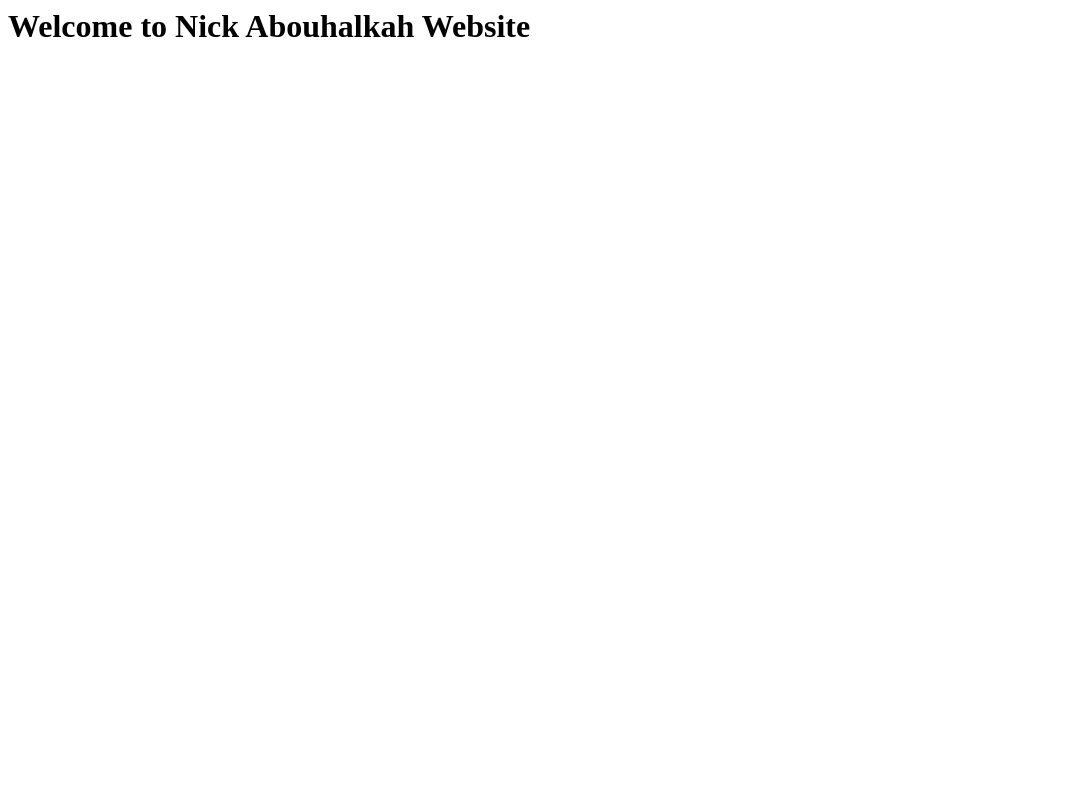
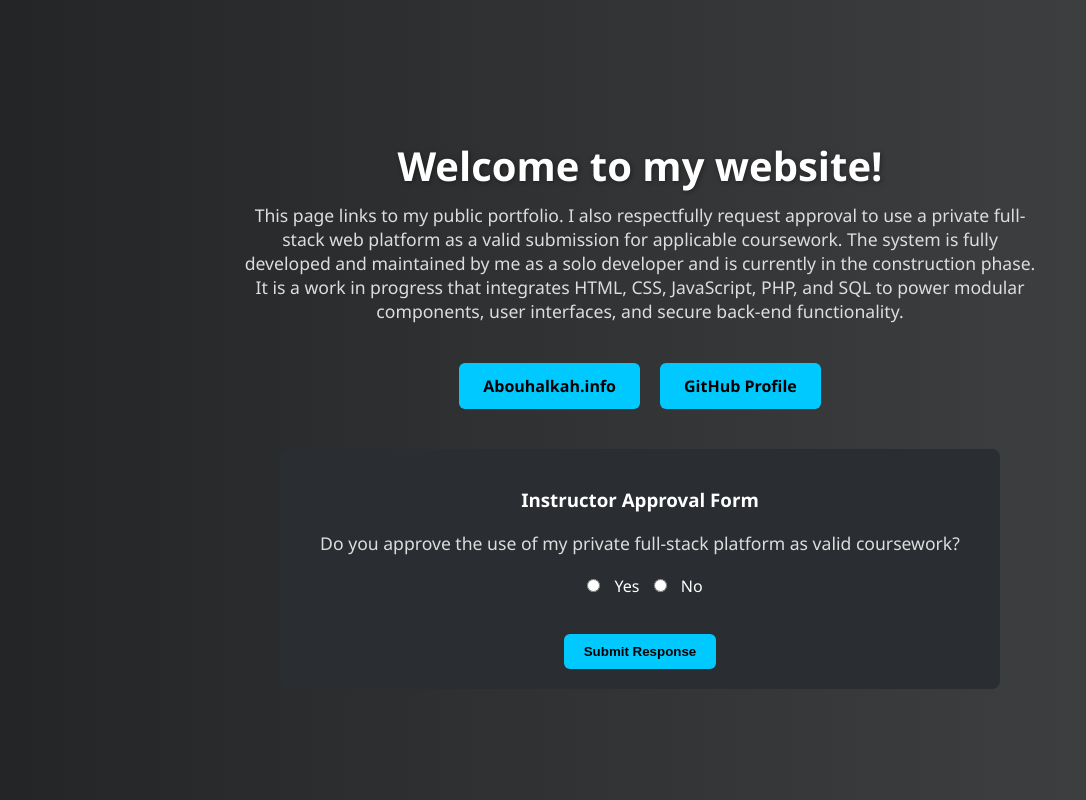
Before and after one commit to aboukid94/Abou_Nick, a plain HTML site: page index.html in a window 1280 px wide. Shown: the whole page, without its empty margins (0-1086 px from the left). Drawn offline with Linux system fonts and the light colour scheme.

Commit message:
Push form and thank-you page live

```diff
--- a/index.html
+++ b/index.html
@@ -1 +1,112 @@
-<html><body><h1>Welcome to Nick Abouhalkah Website</h1></body></html>
+<!DOCTYPE html>
+<html lang="en">
+<head>
+  <meta charset="UTF-8">
+  <title>Nick Abouhalkah Portfolio</title>
+  <style>
+    body {
+      margin: 0;
+      padding: 0;
+      font-family: 'Segoe UI', sans-serif;
+      background: linear-gradient(to right, #232526, #414345);
+      color: white;
+      display: flex;
+      flex-direction: column;
+      align-items: center;
+      justify-content: center;
+      height: 100vh;
+      text-align: center;
+    }
+
+    h1 {
+      font-size: 2.5rem;
+      margin-bottom: 10px;
+      text-shadow: 1px 1px 5px rgba(0,0,0,0.4);
+    }
+
+    p {
+      font-size: 1.1rem;
+      margin: 0 20px 20px 20px;
+      color: #ddd;
+      max-width: 800px;
+    }
+
+    .links {
+      display: flex;
+      gap: 20px;
+      flex-wrap: wrap;
+      justify-content: center;
+      margin-top: 20px;
+    }
+
+    .links a {
+      text-decoration: none;
+      padding: 12px 24px;
+      background-color: #00c9ff;
+      color: #000;
+      font-weight: bold;
+      border-radius: 6px;
+      transition: background 0.3s ease, transform 0.2s ease;
+    }
+
+    .links a:hover {
+      background-color: #5ee6ff;
+      transform: scale(1.05);
+    }
+
+    .approval-form {
+      background-color: #2a2d32;
+      padding: 20px;
+      border-radius: 8px;
+      margin-top: 40px;
+      color: white;
+    }
+
+    .approval-form input[type="radio"] {
+      margin: 0 10px;
+    }
+
+    .approval-form button {
+      margin-top: 15px;
+      padding: 10px 20px;
+      background-color: #00c9ff;
+      color: black;
+      border: none;
+      border-radius: 6px;
+      font-weight: bold;
+      cursor: pointer;
+      transition: background 0.3s ease;
+    }
+
+    .approval-form button:hover {
+      background-color: #5ee6ff;
+    }
+  </style>
+</head>
+<body>
+  <h1>Welcome to my website!</h1>
+  <p>
+    This page links to my public portfolio. I also respectfully request approval to use a private full-stack web platform as a valid submission for applicable coursework. The system is fully developed and maintained by me as a solo developer and is currently in the construction phase. It is a work in progress that integrates HTML, CSS, JavaScript, PHP, and SQL to power modular components, user interfaces, and secure back-end functionality.
+  </p>
+
+  <div class="links">
+    <a href="https://abouhalkah.info" target="_blank">Abouhalkah.info</a>
+    <a href="https://github.com/aboukid94" target="_blank">GitHub Profile</a>
+  </div>
+
+  <div class="approval-form">
+    <h3>Instructor Approval Form</h3>
+    <form action="https://formsubmit.co/nabouhalkah@ivytech.edu" method="POST">
+      <p>Do you approve the use of my private full-stack platform as valid coursework?</p>
+      <label><input type="radio" name="approval" value="Yes" required> Yes</label>
+      <label><input type="radio" name="approval" value="No" required> No</label><br><br>
+
+      <input type="hidden" name="_captcha" value="false">
+      <input type="hidden" name="_subject" value="Instructor Approval Response from GitHub Page">
+      <input type="hidden" name="_next" value="https://aboukid94.github.io/Abou_Nick/thank-you.html">
+
+      <button type="submit">Submit Response</button>
+    </form>
+  </div>
+</body>
+</html>
```
Also changed, not shown: thank-you.html (added, +27 -0 lines).
